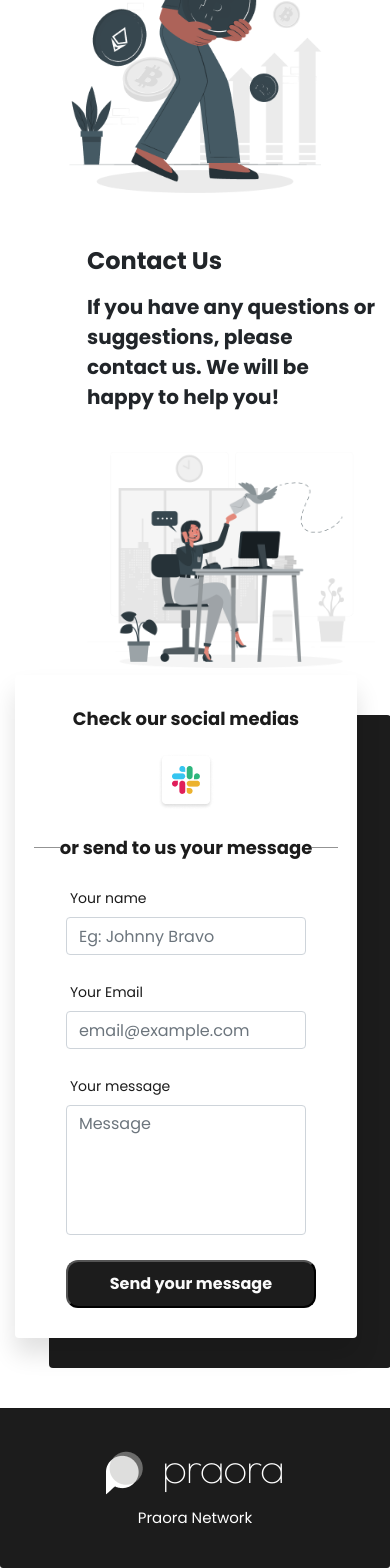
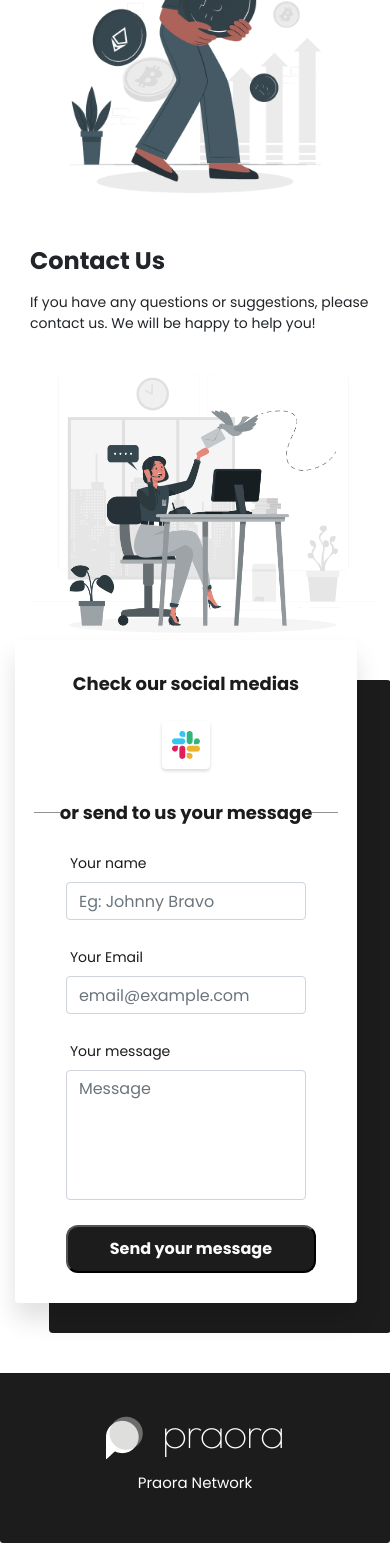
Before and after one commit to Neilton/praora_landing, a React (Create React App) app: page / in a window 390 px wide. Shown: the part 3093-4661 px from the top of the page. After the commit the page ends 4636 px from the top, so only its background shows below. Built offline with nearby package versions, Linux system fonts and the light colour scheme.

Commit message:
fix last layouts

```diff
--- a/src/components/Contact/IsolateContact/index.tsx
+++ b/src/components/Contact/IsolateContact/index.tsx
@@ -1,9 +1,7 @@
 import { useTranslation } from 'react-i18next';
 import React from "react";
 import Rafiki from "../../../assets/img/rafiki.png";
-import Whatsapp from "../../../assets/img/icon/whatsapp.png";
 import Slack from "../../../assets/img/icon/slack.png";
-import Telegram from "../../../assets/img/icon/telegram.png";
 import styles from "./styles.module.scss";
 import Button from "../../Core/Button";
 
@@ -17,7 +15,7 @@ function Contact() {
             <div className="col-lg-7">
               <div className={styles.contactContent}>
                 <h4>{t('ContactUs')}</h4>
-                <p><b>{t('QuestionOrSuggestions')}</b></p>
+                <p>{t('QuestionOrSuggestions')}</p>
                 <img src={Rafiki} alt="" className="img-fluid" />
               </div>
             </div>
--- a/src/components/Contact/IsolateContact/styles.module.scss
+++ b/src/components/Contact/IsolateContact/styles.module.scss
@@ -1,10 +1,10 @@
 .contactWrap {
-    padding-top: 40px;
+    padding-top: 80px;
     padding-bottom: 70px;
 }
 
 .contactContent {
-    padding-left: 72px;
+    padding-left: 42px;
 }
 
 .contactContent p {
@@ -122,3 +122,21 @@
     border: none;
     margin: auto;
 }
+
+/* Mobile  */
+@media(max-width: 568px) {
+    .contactContent {
+        margin: 0;
+        padding: 0;
+        padding-left: 15px;
+        p {
+            font-size: 14px;
+            line-height: 21px;
+            padding-bottom: 40px;
+        }
+    }
+    .contactWrap {
+        padding-top: 40px;
+        padding-bottom: 70px;
+    }
+}
--- a/src/components/Footer/styles.module.scss
+++ b/src/components/Footer/styles.module.scss
@@ -3,9 +3,11 @@
   padding: 30px 0px 10px 0px;
 }
 .footerContent {
-  display: "flex";
-  justify-content: "center";
+  display: flex;
+  justify-content: center;
   align-items: center;
+  flex-direction: column;
+  padding-bottom: 10px;
   a,
   p {
     font-size: 14px;
```
